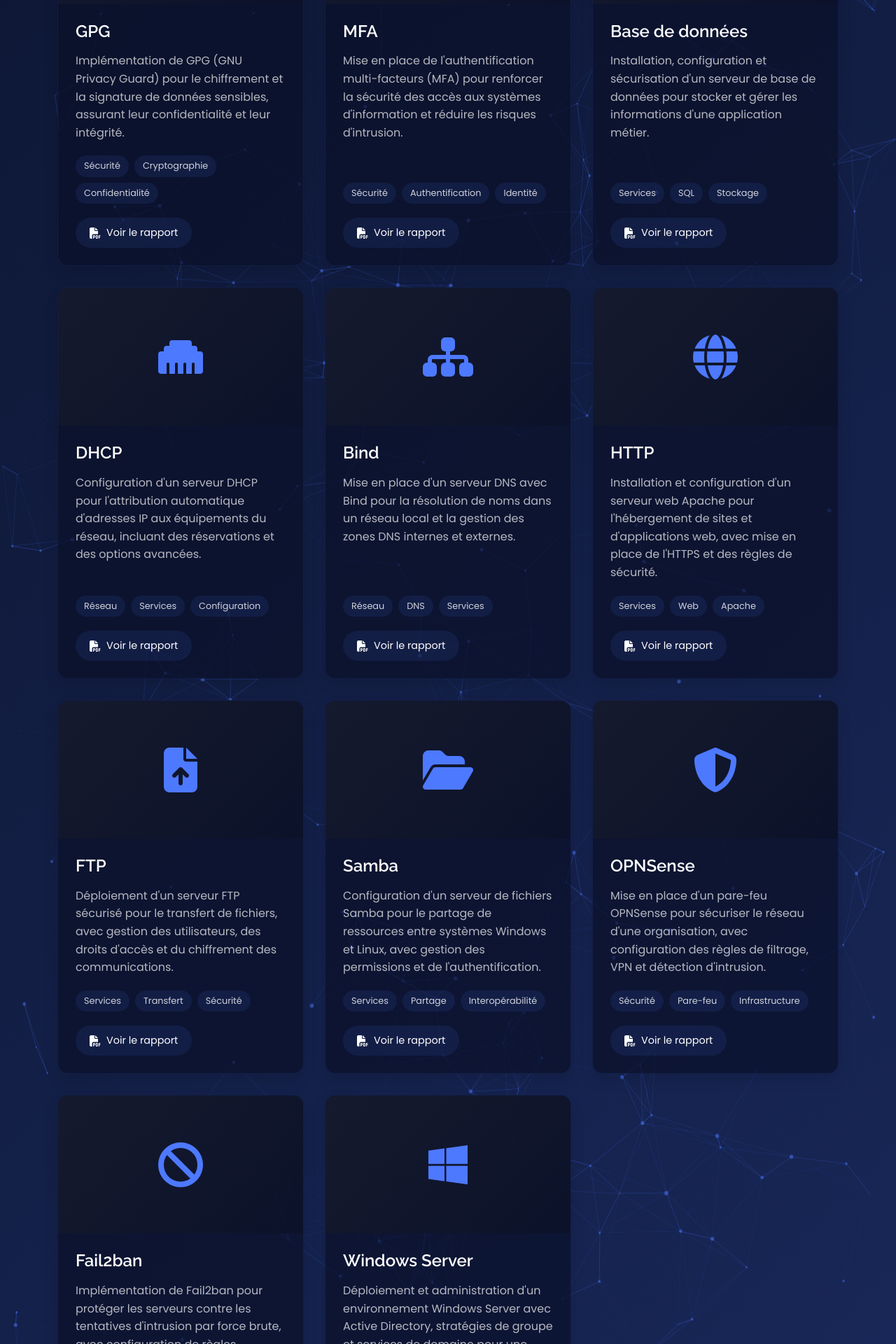
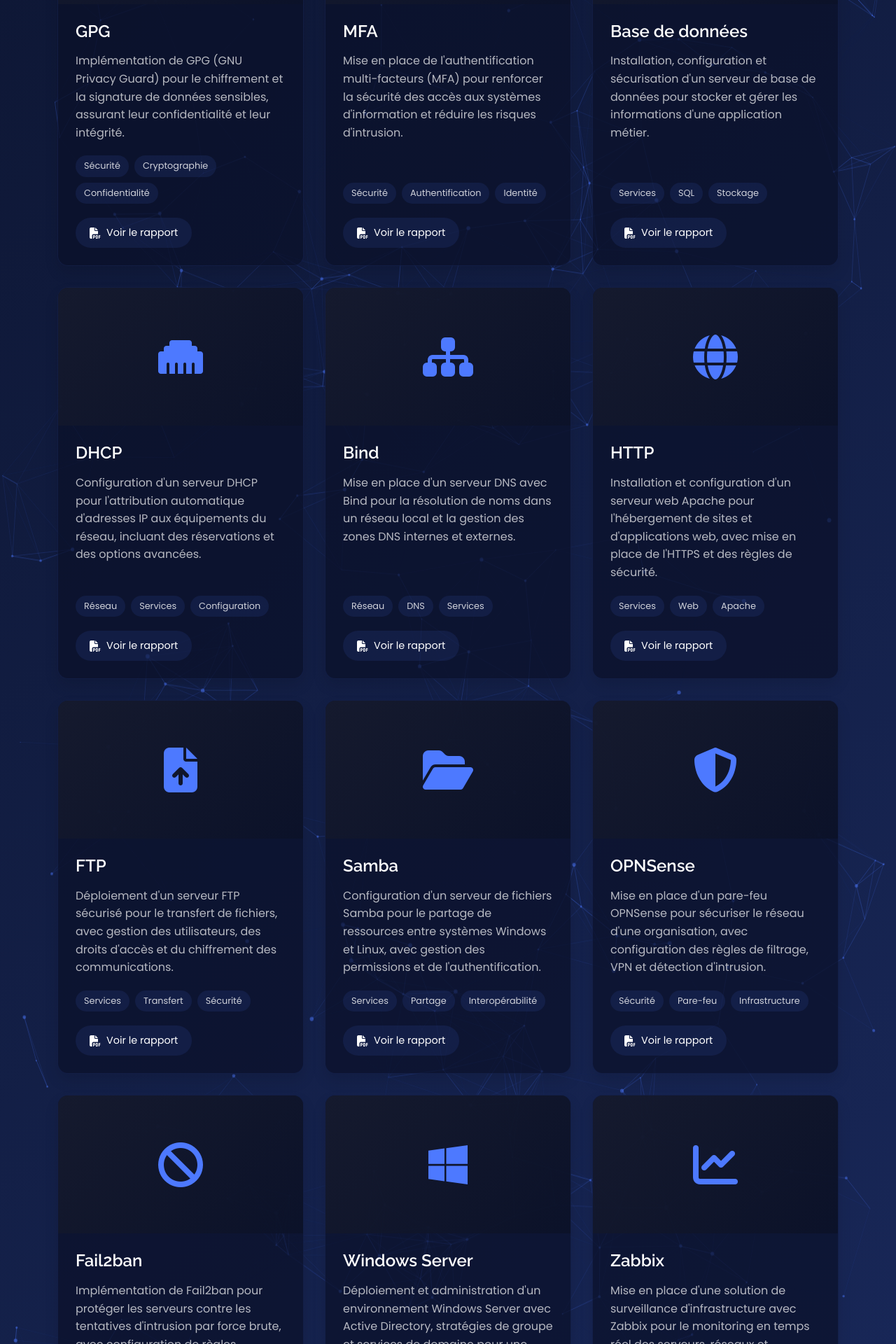
Before and after one commit to blck18/projet-portfolio-bts, a PHP site: page /ateliers-pro.php in a window 1280 px wide. Shown: the part 1360-3280 px from the top of the page at 70% size. Run offline with PHP 8.4, Linux system fonts and the light colour scheme.

Commit message:
Mise à jour ateliers-pro.php et ajout du rapport zabbix

```diff
--- a/src/ateliers-pro.php
+++ b/src/ateliers-pro.php
@@ -356,6 +356,30 @@
                     </div>
                 </div>
             </div>
+
+            <!-- Zabbix -->
+            <div class="atelier-card fade-in" data-category="infrastructure" style="animation-delay: 1.5s;">
+                <div class="atelier-header">
+                    <div class="atelier-icon-wrapper">
+                        <i class="atelier-icon fas fa-chart-line"></i>
+                    </div>
+                </div>
+                <div class="atelier-body">
+                    <h3 class="atelier-title">Zabbix</h3>
+                    <p class="atelier-description">Mise en place d'une solution de surveillance d'infrastructure avec Zabbix pour le monitoring en temps réel des serveurs, réseaux et applications avec alertes et tableaux de bord personnalisés.</p>
+                    <div class="atelier-tags">
+                        <span class="atelier-tag">Infrastructure</span>
+                        <span class="atelier-tag">Monitoring</span>
+                        <span class="atelier-tag">Système</span>
+                    </div>
+                    <div class="atelier-footer">
+                        <a href="rapports/zabbix.pdf" class="atelier-btn" target="_blank">
+                            <i class="fas fa-file-pdf"></i>
+                            Voir le rapport
+                        </a>
+                    </div>
+                </div>
+            </div>
         </div>
 
         <div class="row mt-5">
```
Also changed, not shown: 1 other file.
